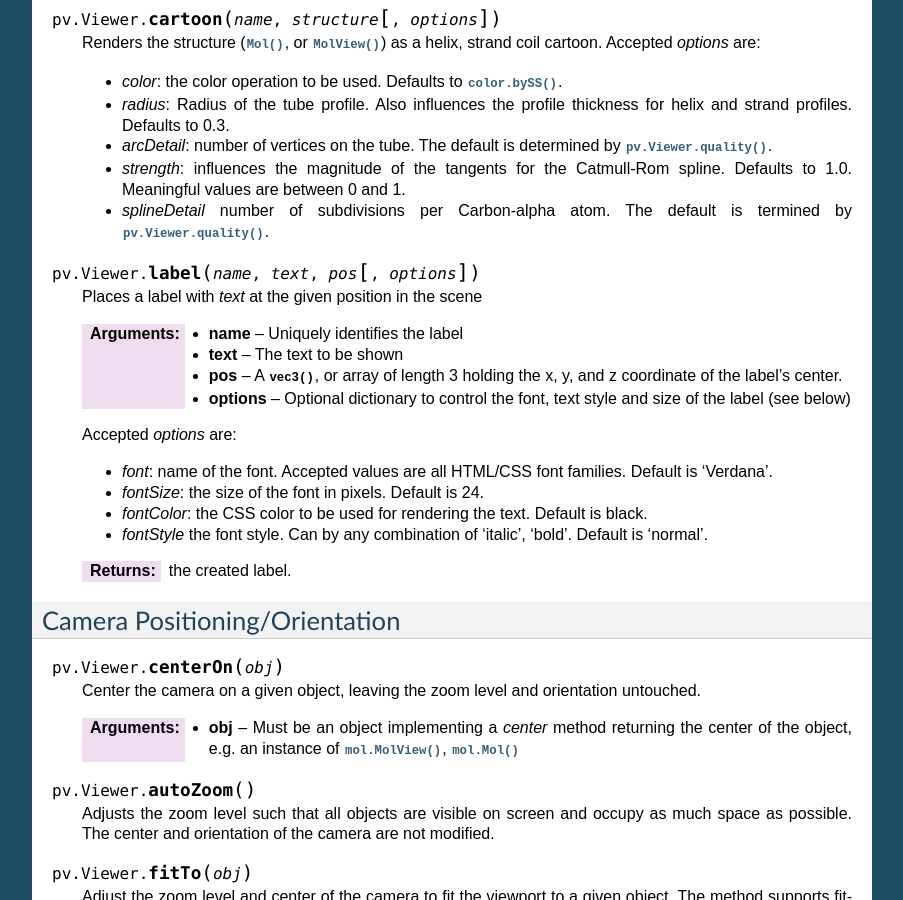
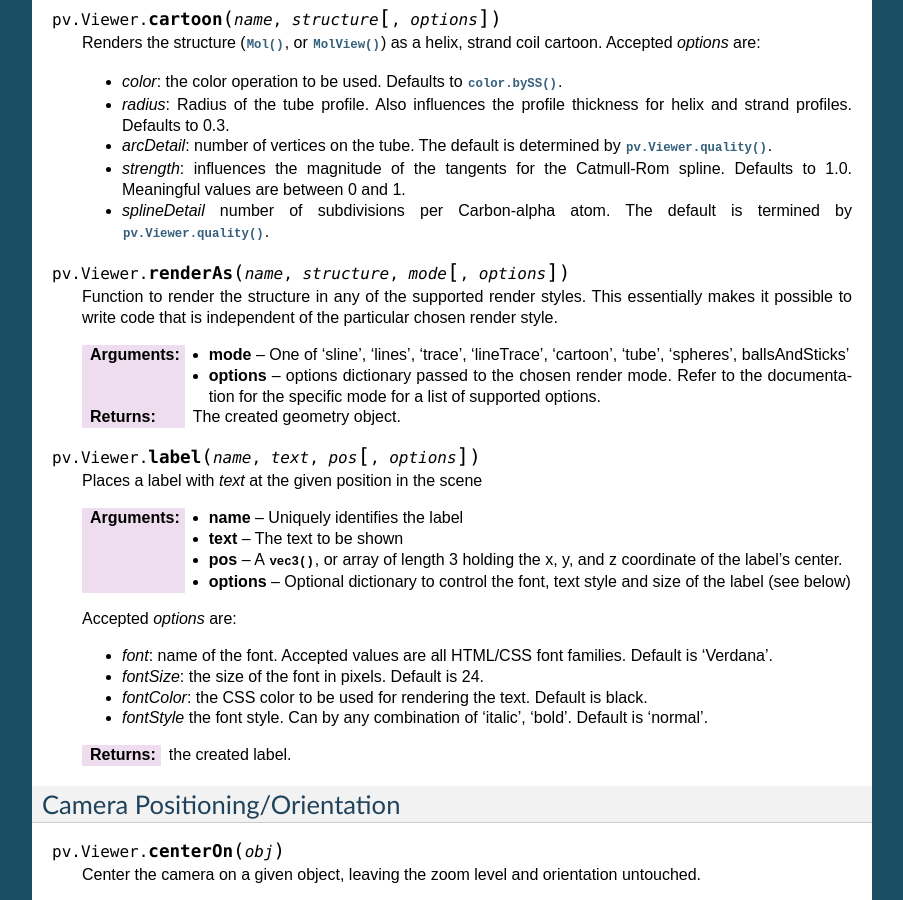
Before and after one commit to biasmv/pv, a Sphinx documentation site: the page built from doc/viewer.rst, in a window 1280 px wide and 900 px high, scrolled down 2919 px. Shown: the whole window, without its empty margins (198-1101 px from the left). Built offline with Sphinx 7.4.7, drawn with Linux system fonts in a browser that asks for light colours.

Commit message:
add docs for renderAs

```diff
--- a/doc/viewer.rst
+++ b/doc/viewer.rst
@@ -138,6 +138,15 @@ These methods will automatically add the object to the viewer, there is not need
   * *arcDetail*: number of vertices on the tube. The default is determined by :func:`pv.Viewer.quality`.
   * *strength*: influences the magnitude of the tangents for the Catmull-Rom spline. Defaults to 1.0. Meaningful values are between 0 and 1.
   * *splineDetail* number of subdivisions per Carbon-alpha atom. The default is termined by :func:`pv.Viewer.quality`.
+
+.. function:: pv.Viewer.renderAs(name, structure, mode[,options])
+
+  Function to render the structure in any of the supported render styles. This essentially makes it possible to write code that is independent of the particular chosen render style.
+
+  :param mode: One of 'sline', 'lines', 'trace', 'lineTrace', 'cartoon', 'tube', 'spheres', ballsAndSticks'
+  :param options: options dictionary passed to the chosen render mode. Refer to the documentation for the specific mode for a list of supported options.
+  :returns: The created geometry object.
+
 
 .. function:: pv.Viewer.label(name, text, pos[, options])
 
```
